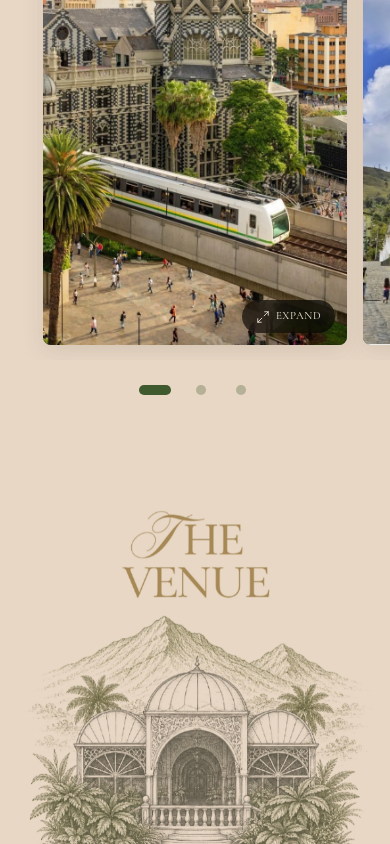
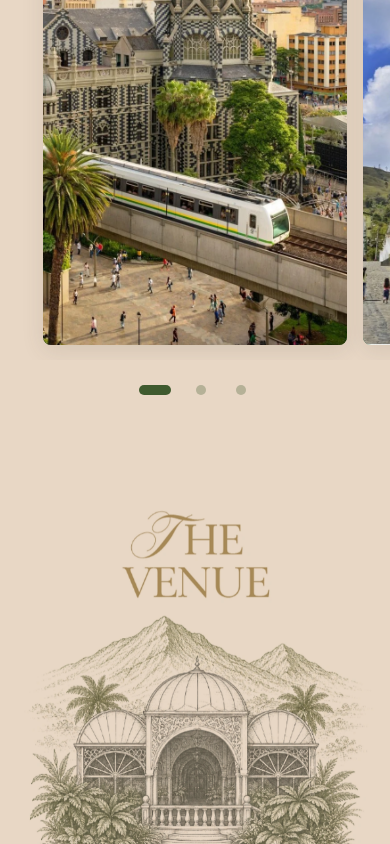
Before and after one commit to manuelmesav3l/invitacion-manuela-maciej, a React (Vite) app: page / in a window 390 px wide. Shown: the part 1590-2434 px from the top of the page. Built offline with nearby package versions, Linux system fonts and the light colour scheme; a web font is replaced by a local one.

Commit message:
feat(welcome): remove expand badge overlays and enable direct click-to-expand and click-to-close on photos

```diff
--- a/src/components/ImageLightbox.tsx
+++ b/src/components/ImageLightbox.tsx
@@ -150,13 +150,13 @@ export function ImageLightbox({ images, currentIndex, onIndexChange, open, onClo
                 animate={{ opacity: 1, scale: 1 }}
                 exit={reduce ? { opacity: 0 } : { opacity: 0, scale: 0.96 }}
                 transition={{ duration: 0.35, ease: [0.22, 1, 0.36, 1] }}
-                className="relative z-10 flex flex-col items-center justify-center max-h-[76vh] max-w-full"
-                onClick={(e) => e.stopPropagation()}
+                className="relative z-10 flex flex-col items-center justify-center max-h-[76vh] max-w-full cursor-zoom-out"
+                onClick={onClose}
               >
                 <img
                   src={current.src}
                   alt={current.alt}
-                  className="max-h-[72vh] max-w-[94vw] sm:max-w-[80vw] object-contain rounded-md shadow-[0_12px_40px_rgba(0,0,0,0.65)] border border-white/10"
+                  className="max-h-[72vh] max-w-[94vw] sm:max-w-[80vw] object-contain rounded-md shadow-[0_12px_40px_rgba(0,0,0,0.65)] border border-white/10 transition-transform duration-200 active:scale-[0.98]"
                 />
               </motion.div>
             </AnimatePresence>
--- a/src/sections/Welcome.tsx
+++ b/src/sections/Welcome.tsx
@@ -3,7 +3,6 @@ import { useReducedMotion, motion } from 'motion/react'
 import { PhotoSlot } from '../components/PhotoSlot'
 import { Reveal } from '../components/Reveal'
 import { ImageLightbox } from '../components/ImageLightbox'
-import { ExpandIcon } from '../components/Icons'
 import { useLanguage } from '../context/LanguageContext'
 import { gsap } from '../lib/scroll'
 
@@ -147,15 +146,9 @@ export function Welcome() {
                 type="button"
                 onClick={() => openPhoto(i)}
                 aria-label={`${t.welcome.expandPhoto}: ${p.alt}`}
-                className="group relative w-full overflow-hidden rounded-[8px] bg-sand shadow-[0_6px_22px_rgba(74,68,54,0.12)] text-left focus-visible:outline-none focus-visible:ring-2 focus-visible:ring-gold active:scale-[0.98] transition-transform"
+                className="group relative w-full overflow-hidden rounded-[8px] bg-sand shadow-[0_6px_22px_rgba(74,68,54,0.12)] text-left focus-visible:outline-none focus-visible:ring-2 focus-visible:ring-gold active:scale-[0.98] transition-transform cursor-pointer"
               >
                 <PhotoSlot src={p.src} alt={p.alt} tone={p.tone} width={3} height={4.2} />
-
-                {/* Subtle affordance badge */}
-                <div className="absolute bottom-3 right-3 flex items-center gap-1.5 rounded-full bg-black/60 px-3.5 py-2 text-[#f8f1e2] text-[11px] font-caps tracking-wider backdrop-blur-md transition-all duration-300 group-hover:bg-gold group-hover:text-black">
-                  <ExpandIcon className="h-3.5 w-3.5" />
-                  <span>{t.welcome.expand}</span>
-                </div>
               </button>
             </div>
           ))}
@@ -199,18 +192,10 @@ export function Welcome() {
                 type="button"
                 onClick={() => openPhoto(i)}
                 aria-label={`${t.welcome.expandPhoto}: ${p.alt}`}
-                className="cursor-zoom-in w-full text-left rounded-[4px] focus-visible:outline-none focus-visible:ring-2 focus-visible:ring-gold"
+                className="cursor-zoom-in w-full text-left rounded-[4px] focus-visible:outline-none focus-visible:ring-2 focus-visible:ring-gold group"
               >
-                <div className="wl-par group relative overflow-hidden rounded-[4px] shadow-[0_4px_18px_rgba(74,68,54,0.08)]">
+                <div className="wl-par relative overflow-hidden rounded-[4px] shadow-[0_4px_18px_rgba(74,68,54,0.08)] transition-transform duration-500 ease-out group-hover:scale-[1.02]">
                   <PhotoSlot src={p.src} alt={p.alt} tone={p.tone} width={3} height={i === 1 ? 4.5 : 4.1} />
-
-                  {/* Elegant desktop hover overlay */}
-                  <div className="absolute inset-0 flex items-center justify-center bg-black/25 opacity-0 backdrop-blur-[1px] transition-opacity duration-300 group-hover:opacity-100">
-                    <span className="flex items-center gap-1.5 rounded-full bg-cream/95 px-3.5 py-1.5 font-caps text-[11px] font-medium tracking-widest text-olive-deep shadow-md">
-                      <ExpandIcon className="h-3.5 w-3.5" />
-                      {t.welcome.expand}
-                    </span>
-                  </div>
                 </div>
               </button>
             </motion.div>
```
